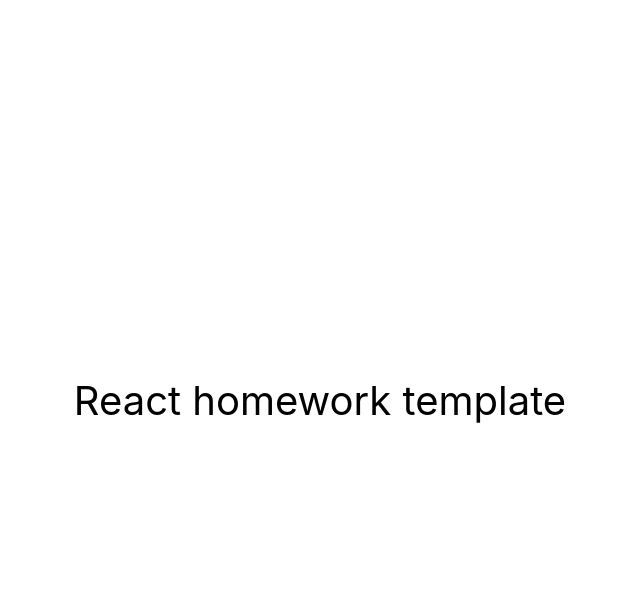
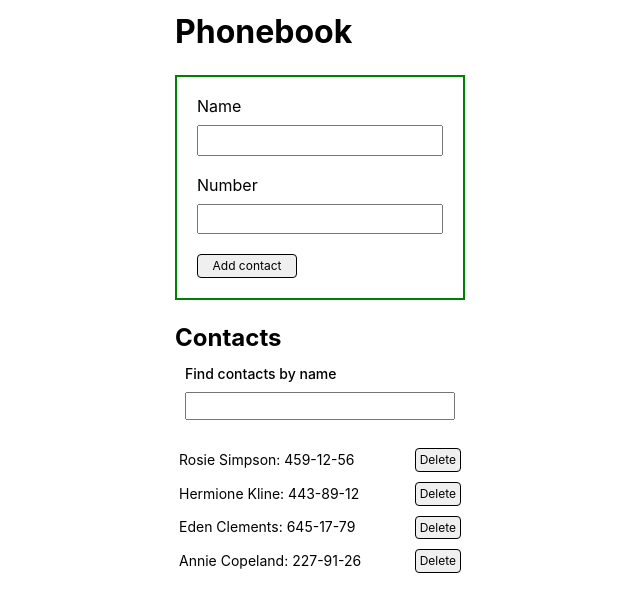
Before and after one commit to KatiaOcheretiana/goit-react-hw-08-phonebook, a React (Create React App) app: page / in a window 1280 px wide. Shown: the top 612 px of the page, without its empty margins (320-960 px from the left). Built offline with nearby package versions, Linux system fonts and the light colour scheme.

Commit message:
initial commit

```diff
--- a/src/components/App.jsx
+++ b/src/components/App.jsx
@@ -1,16 +1,70 @@
-export const App = () => {
-  return (
-    <div
-      style={{
-        height: '100vh',
-        display: 'flex',
-        justifyContent: 'center',
-        alignItems: 'center',
-        fontSize: 40,
-        color: '#010101'
-      }}
-    >
-      React homework template
-    </div>
-  );
-};
+import React, { Component } from 'react';
+import { nanoid } from 'nanoid';
+import { ContactForm } from './ContactForm/ContactForm';
+import { ContactList } from './ContactList/ContactList';
+import { Filter } from './Filter/Filter';
+import { Section } from './App.styled';
+
+export class App extends Component {
+  state = {
+    contacts: [
+      { id: 'id-1', name: 'Rosie Simpson', number: '459-12-56' },
+      { id: 'id-2', name: 'Hermione Kline', number: '443-89-12' },
+      { id: 'id-3', name: 'Eden Clements', number: '645-17-79' },
+      { id: 'id-4', name: 'Annie Copeland', number: '227-91-26' },
+    ],
+    filter: '',
+  };
+
+  handleAddContactToList = newContact => {
+    const isNameRepeat = this.state.contacts.some(
+      contact => contact.name.toLowerCase() === newContact.name.toLowerCase()
+    );
+    if (isNameRepeat) {
+      alert(`${newContact.name} is already in contacts.`);
+      return;
+    }
+
+    const contact = { ...newContact, id: nanoid() };
+    this.setState(prev => {
+      return { contacts: [...prev.contacts, contact] };
+    });
+  };
+
+  searchContactByName = e => {
+    const { value } = e.currentTarget;
+    this.setState({ filter: value });
+  };
+
+  deleteContact = contactId => {
+    this.setState(prevState => ({
+      contacts: prevState.contacts.filter(item => item.id !== contactId),
+    }));
+  };
+
+  getVisibleContacts = () => {
+    return this.state.contacts.filter(item => {
+      return item.name.toLowerCase().includes(this.state.filter.toLowerCase());
+    });
+  };
+
+  render() {
+    const visibleContacts = this.getVisibleContacts();
+
+    return (
+      <Section>
+        <h1>Phonebook</h1>
+        <ContactForm
+          onAdd={this.handleAddContactToList}
+          checkName={this.isNameRepeat}
+        />
+        <h2>Contacts</h2>
+        <Filter searchContact={this.searchContactByName} />
+        <ContactList
+          contacts={visibleContacts}
+          deleteCard={this.deleteContact}
+        />
+      </Section>
+    );
+  }
+}
--- /dev/null
+++ b/src/components/App.styled.js
@@ -0,0 +1,6 @@
+import styled from 'styled-components';
+
+export const Section = styled.div`
+  margin: 14px auto;
+  width: 290px;
+`;
--- /dev/null
+++ b/src/components/ContactForm/ContactForm.js
@@ -0,0 +1,42 @@
+import { Formik } from 'formik';
+import * as Yup from 'yup';
+import { Form, Field, ErrorMessage, Button } from './ContactForm.styled';
+
+const ContactSchema = Yup.object().shape({
+  name: Yup.string().min(3, 'Too Short!').required('Required'),
+  number: Yup.string()
+    .matches(
+      /^[0-9]{3}-[0-9]{2}-[0-9]{2}$/,
+      'Invalid number format (e.g., xxx-xx-xx)'
+    )
+    .required('Number is required'),
+});
+
+export const ContactForm = ({ onAdd }) => {
+  return (
+    <Formik
+      initialValues={{ name: '', number: '' }}
+      validationSchema={ContactSchema}
+      onSubmit={(values, actions) => {
+        onAdd(values);
+        actions.resetForm();
+      }}
+    >
+      <Form>
+        <label>
+          Name
+          <Field type="text" name="name" />
+          <ErrorMessage name="name" component="span" />
+        </label>
+
+        <label>
+          Number
+          <Field type="tel" name="number" />
+          <ErrorMessage name="number" component="span" />
+        </label>
+
+        <Button type="submit">Add contact</Button>
+      </Form>
+    </Formik>
+  );
+};
--- /dev/null
+++ b/src/components/ContactForm/ContactForm.styled.js
@@ -0,0 +1,42 @@
+import styled from 'styled-components';
+
+import {
+  Form as FormikForm,
+  Field as FormikField,
+  ErrorMessage as FormikError,
+} from 'formik';
+
+export const Form = styled(FormikForm)`
+  margin: 24px 0;
+  padding: 20px;
+  display: flex;
+  width: 290px;
+  gap: 20px;
+  flex-direction: column;
+  border: 2px solid;
+  border-color: green;
+`;
+
+export const Field = styled(FormikField)`
+  margin-top: 10px;
+  width: 100%;
+  padding: 4px;
+`;
+
+export const ErrorMessage = styled(FormikError)`
+  color: red;
+  font-size: 12px;
+`;
+
+export const Button = styled.button`
+  width: 100px;
+  padding: 4px;
+  border: 1px solid;
+  border-radius: 4px;
+  font-size: 12px;
+
+  &:hover,
+  &:focus {
+    background-color: greenyellow;
+  }
+`;
--- /dev/null
+++ b/src/components/ContactList/ContactList.js
@@ -0,0 +1,16 @@
+import { List, Item, Button } from './ContactList.styled';
+
+export const ContactList = ({ contacts, deleteCard }) => {
+  return (
+    <List>
+      {contacts.map(item => (
+        <Item key={item.id}>
+          <p>
+            {item.name}: {item.number}
+          </p>
+          <Button onClick={() => deleteCard(item.id)}>Delete</Button>
+        </Item>
+      ))}
+    </List>
+  );
+};
--- /dev/null
+++ b/src/components/ContactList/ContactList.styled.js
@@ -0,0 +1,31 @@
+import styled from 'styled-components';
+
+export const List = styled.ul`
+  padding: 4px;
+  margin-top: 24px;
+  width: 290px;
+  display: flex;
+  flex-direction: column;
+  gap: 10px;
+`;
+
+export const Item = styled.li`
+  width: 100%;
+  display: flex;
+  flex-direction: row;
+  justify-content: space-between;
+  font-size: 14px;
+  align-items: center;
+`;
+
+export const Button = styled.button`
+  padding: 4px;
+  border: 1px solid;
+  border-radius: 4px;
+  font-size: 12px;
+
+  &:hover,
+  &:focus {
+    background-color: orange;
+  }
+`;
--- /dev/null
+++ b/src/components/Filter/Filter.js
@@ -0,0 +1,10 @@
+import { FindSection, Title, InputField } from './Filter.styled';
+
+export const Filter = ({ searchContact }) => {
+  return (
+    <FindSection>
+      <Title>Find contacts by name</Title>
+      <InputField onChange={searchContact} />
+    </FindSection>
+  );
+};
--- /dev/null
+++ b/src/components/Filter/Filter.styled.js
@@ -0,0 +1,17 @@
+import styled from 'styled-components';
+
+export const FindSection = styled.div`
+  margin: 14px 0;
+  padding-left: 10px;
+  font-size: 14px;
+  font-weight: 500;
+`;
+
+export const Title = styled.p`
+  margin-bottom: 10px;
+`;
+
+export const InputField = styled.input`
+  width: 270px;
+  padding: 4px;
+`;
--- /dev/null
+++ b/src/components/GlobalStyle.js
@@ -0,0 +1,45 @@
+import { createGlobalStyle } from 'styled-components';
+import 'modern-normalize';
+
+export const GlobalStyle = createGlobalStyle`
+body {
+  margin: 0;
+  font-family: -apple-system, BlinkMacSystemFont, 'Segoe UI', 'Roboto', 'Oxygen',
+    'Ubuntu', 'Cantarell', 'Fira Sans', 'Droid Sans', 'Helvetica Neue',
+    sans-serif;
+  -webkit-font-smoothing: antialiased;
+  -moz-osx-font-smoothing: grayscale;
+}
+
+code {
+  font-family: source-code-pro, Menlo, Monaco, Consolas, 'Courier New',
+    monospace;
+}
+
+body,
+p,
+h1,
+h2,
+h3,
+ol,
+ul,
+fieldset,
+input,
+button,
+textarea {
+  margin: 0;
+  padding: 0;
+}
+
+ol,
+ul {
+  list-style: none;
+}
+
+button{cursor: pointer;}
+
+img {
+  display: block;
+  max-width: 100%;
+}
+`;
--- a/src/index.js
+++ b/src/index.js
@@ -1,10 +1,11 @@
 import React from 'react';
 import ReactDOM from 'react-dom/client';
 import { App } from 'components/App';
-import './index.css';
+import { GlobalStyle } from 'components/GlobalStyle';
 
 ReactDOM.createRoot(document.getElementById('root')).render(
   <React.StrictMode>
     <App />
+    <GlobalStyle />
   </React.StrictMode>
 );
```
Also changed, not shown: package.json (+7 -2 lines), 1 other file (tests, documents, lock files or other folders).
